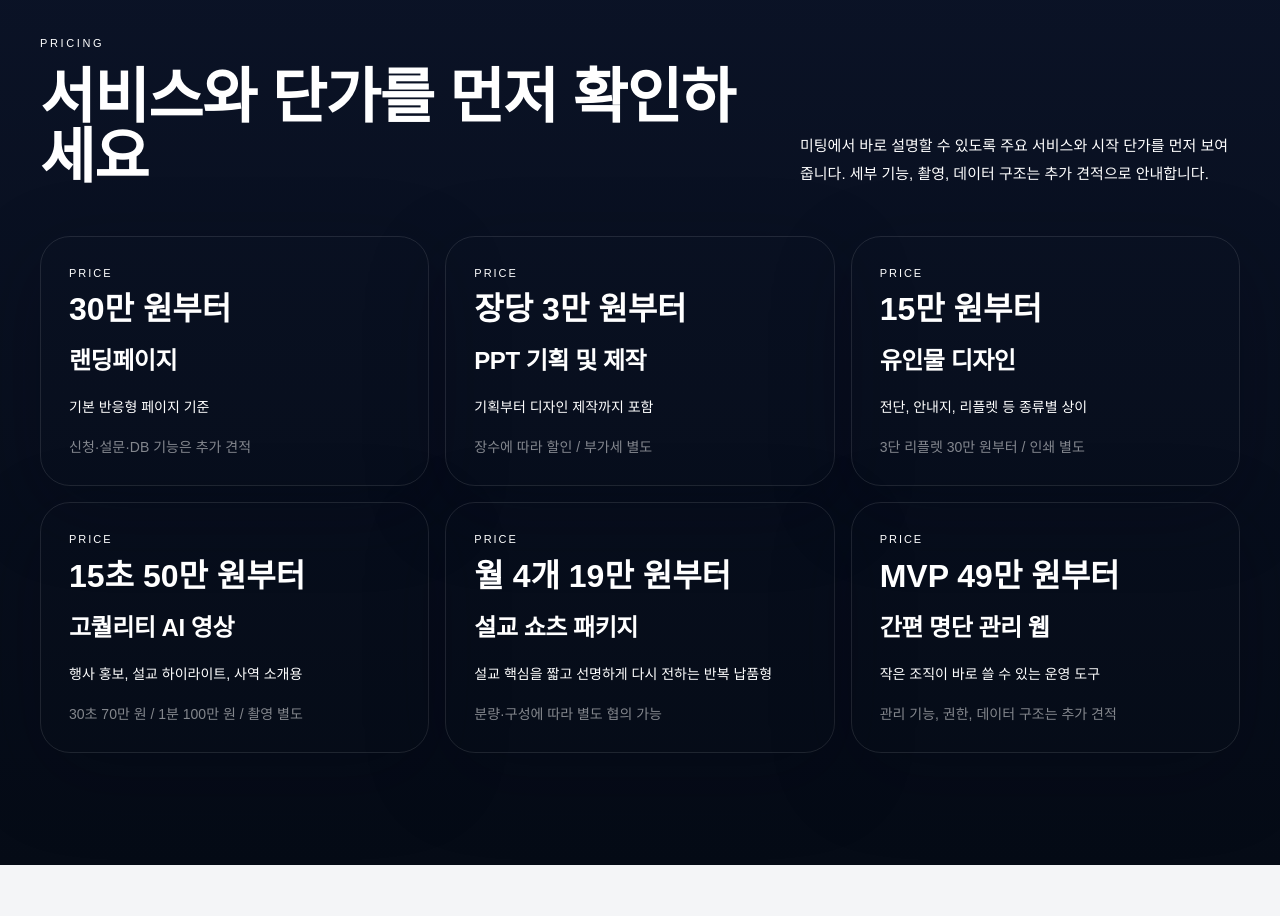
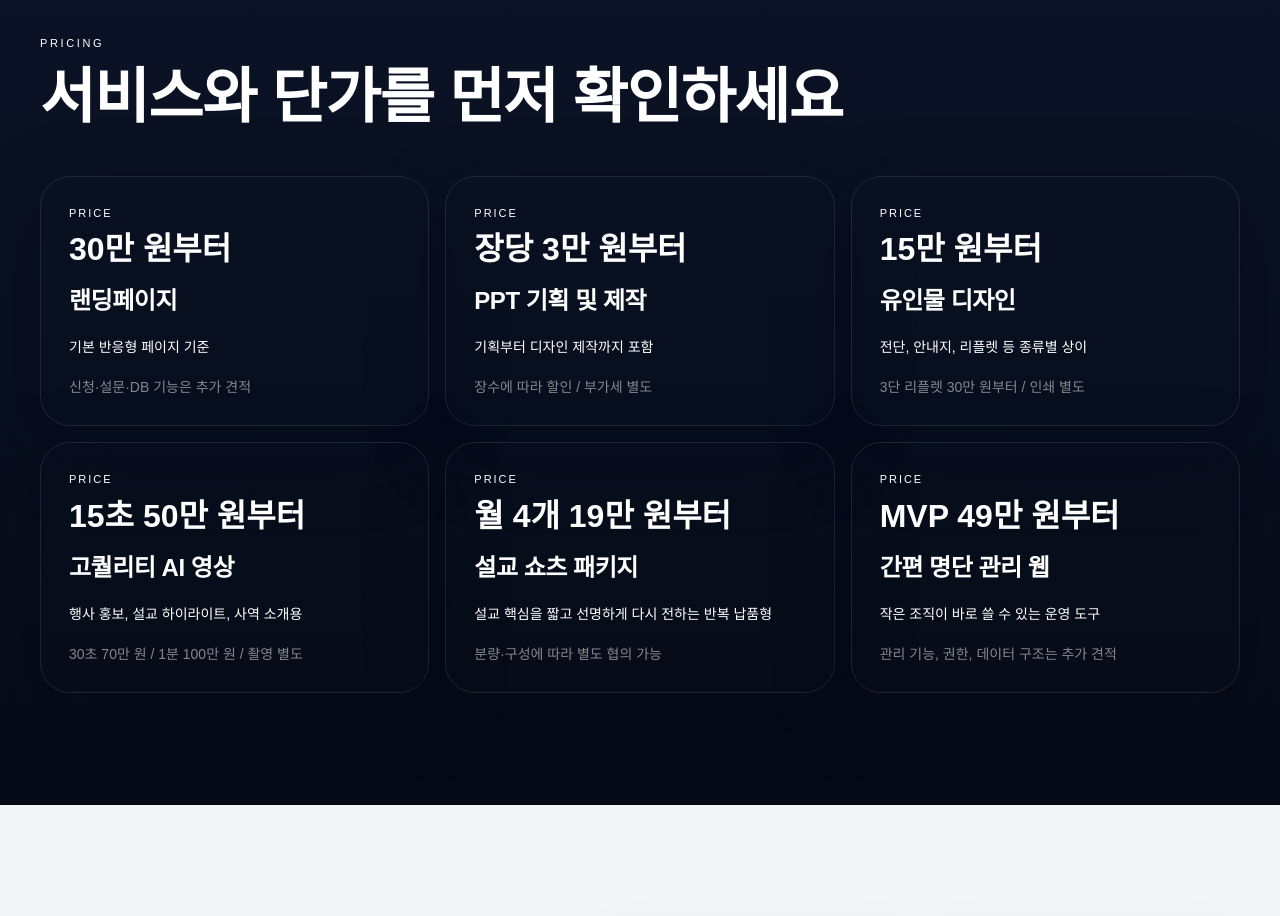
Before and after one commit to kinddragon1224/soom-church, a Next.js app: page / in a window 1280 px wide. Shown: the part 2220-3136 px from the top of the page. Built offline with nearby package versions, Linux system fonts and the light colour scheme; a web font is replaced by a local one.

Commit message:
Remove pricing section helper copy

```diff
--- a/app/page.tsx
+++ b/app/page.tsx
@@ -218,9 +218,6 @@ export default function HomePage() {
                 서비스와 단가를 먼저 확인하세요
               </h2>
             </div>
-            <p className="max-w-[440px] text-sm leading-7 text-white/58 sm:text-[15px]">
-              미팅에서 바로 설명할 수 있도록 주요 서비스와 시작 단가를 먼저 보여줍니다. 세부 기능, 촬영, 데이터 구조는 추가 견적으로 안내합니다.
-            </p>
           </div>
 
           <div className="mt-12 grid gap-4 lg:grid-cols-2 xl:grid-cols-3">
```
